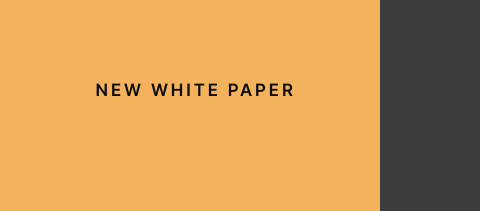
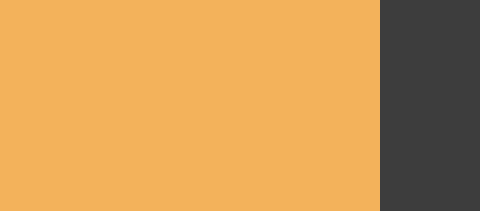
Before and after one commit to usmanfiaz06/torchbearer, a plain HTML site: page whitepaper/social/posts.html in a window 1280 px wide. Shown: the top 211 px of the page, 800-1280 px from the left. Drawn offline with Linux system fonts and the light colour scheme.

Commit message:
Drop the 'New white paper' label from the roundtable post
Co-Authored-By: Claude Opus 5.5 <noreply@anthropic.com>
Claude-Session: https://claude.ai/code/session_01UYr3UUCXYv16eDFgyRbDN1

```diff
--- a/whitepaper/social/posts.html
+++ b/whitepaper/social/posts.html
@@ -59,7 +59,6 @@ p,h1,h2,figure{margin:0}
       <span class="lock__x">×</span>
       <img class="lock__partner" src="../img/siraaj-ink.png" alt="Siraaj">
     </div>
-    <div class="meta">New white paper</div>
   </div>
   <h1 class="ttl">Designing financial systems for <em>agency</em>, <em>resilience</em> and <em>productive participation</em></h1>
   <div class="place"><span>Riyadh</span><span>10 October 2026</span></div>
```
Also changed, not shown: whitepaper/social/post-1-the-room.png.
